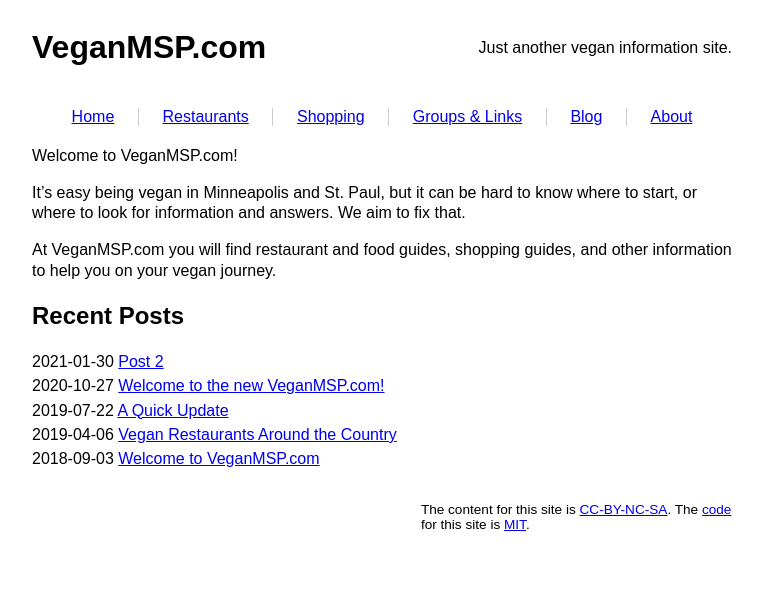
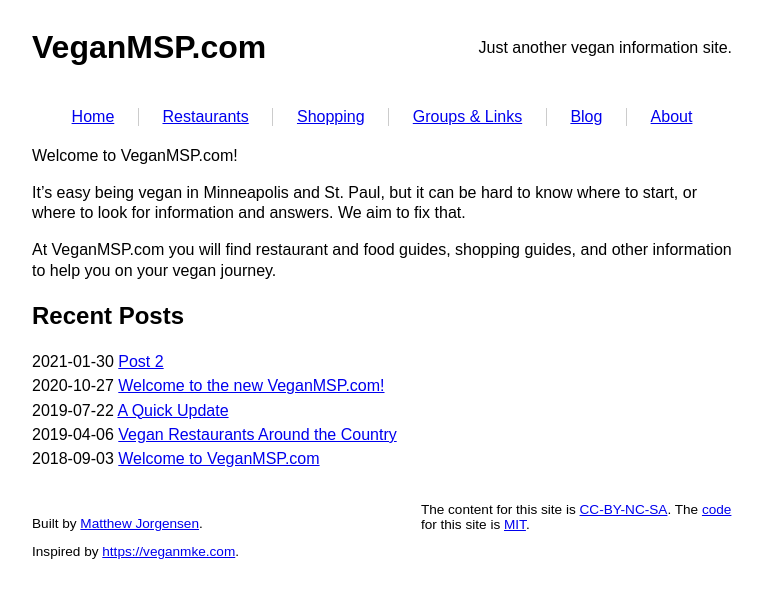
Before and after one commit to VeganMSP/veganmsp.com-jekyll, a Jekyll site: the page built from index.html, in a window 1280 px wide. Shown: the top 598 px of the page, without its empty margins (258-1020 px from the left). Built offline with Jekyll 4.4.1, drawn with Linux system fonts in a browser that asks for light colours.

Commit message:
Rename footer stuff

```diff
--- /dev/null
+++ b/_includes/footer-licenses.html
@@ -0,0 +1,5 @@
+<div class="footer-licenses">
+	The content for this site is <a href="https://creativecommons.org/licenses/by-nc-sa/4.0/">CC-BY-NC-SA</a>.
+	The <a href="https://github.com/prplecake/veganmsp.com">code</a> for
+  this site is <a href="https://opensource.org/licenses/MIT/">MIT</a>.
+</div>
--- /dev/null
+++ b/_includes/footer-site-bio.html
@@ -0,0 +1,8 @@
+<div class="footer-site-bio">
+	<p>
+		Built by <a target="_blank" href="https://jrgnsn.net">Matthew Jorgensen</a>.
+	</p>
+	<p>
+		Inspired by <a target="_blank" href="https://veganmke.com">https://veganmke.com</a>.
+	</p>
+</div>
--- a/_includes/footer.html
+++ /dev/null
@@ -1,5 +0,0 @@
-<footer class="site-footer">
-	<div class="inner">
-		The content for this site is <a href="https://creativecommons.org/licenses/by-nc-sa/4.0/">CC-BY-NC-SA</a>. The
-    <a href="https://github.com/prplecake/veganmsp.com">code</a> for
-    this site is <a href="https://opensource.org/licenses/MIT/">MIT</a>.
--- a/_layouts/base.html
+++ b/_layouts/base.html
@@ -30,9 +30,10 @@
 
 		<div class="footer">
 			<div class="footer-col-1">
+				{%- include footer-site-bio.html -%}
 			</div>
 			<div class="footer-col-2">
-				{%- include footer.html -%}
+				{%- include footer-licenses.html -%}
 			</div>
 		</div>
 
--- a/css/style.css
+++ b/css/style.css
@@ -115,7 +115,7 @@
 	grid-column-start: 3;
 }
 
-.site-footer {
+.footer {
 	font-size: 0.85em;
 	padding-top: 0.9rem;
 }
```
